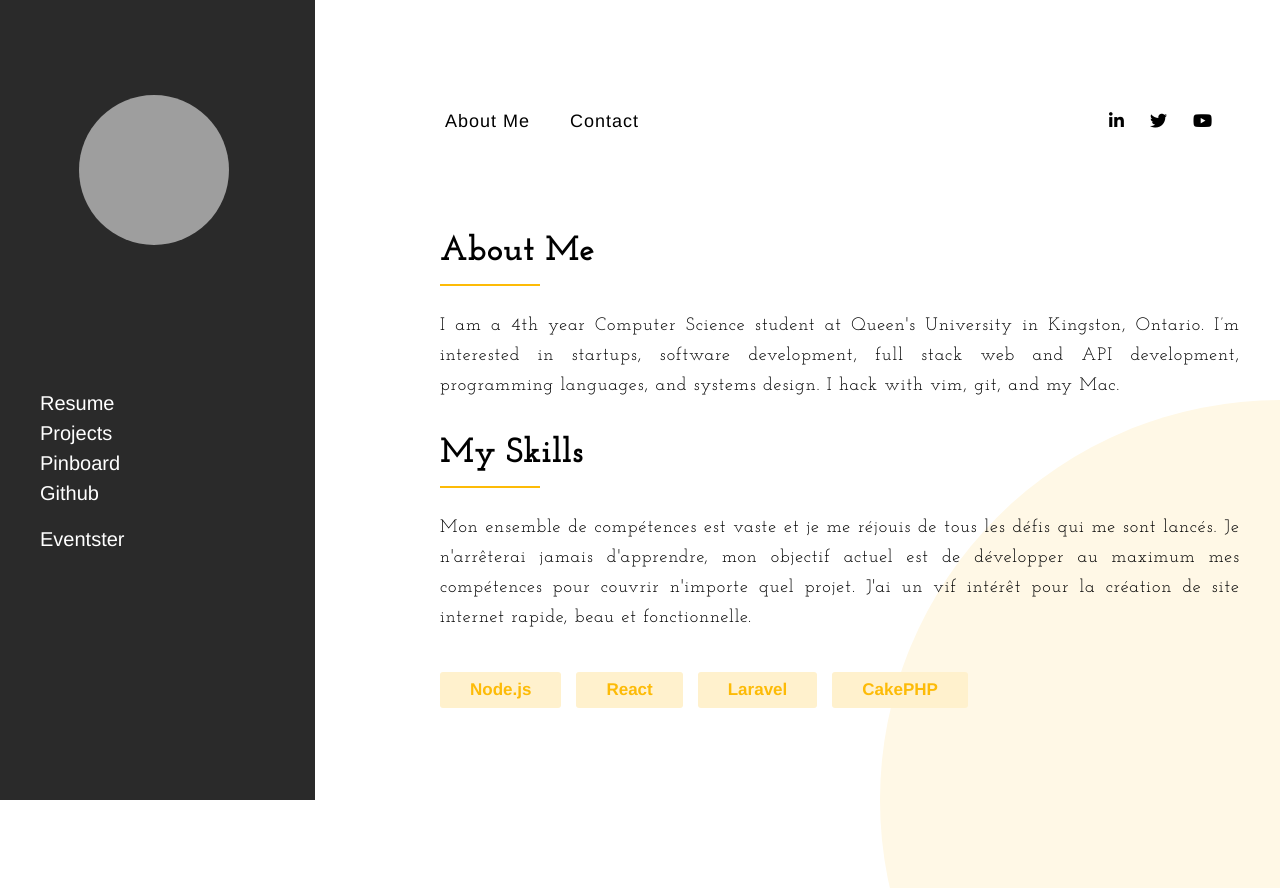
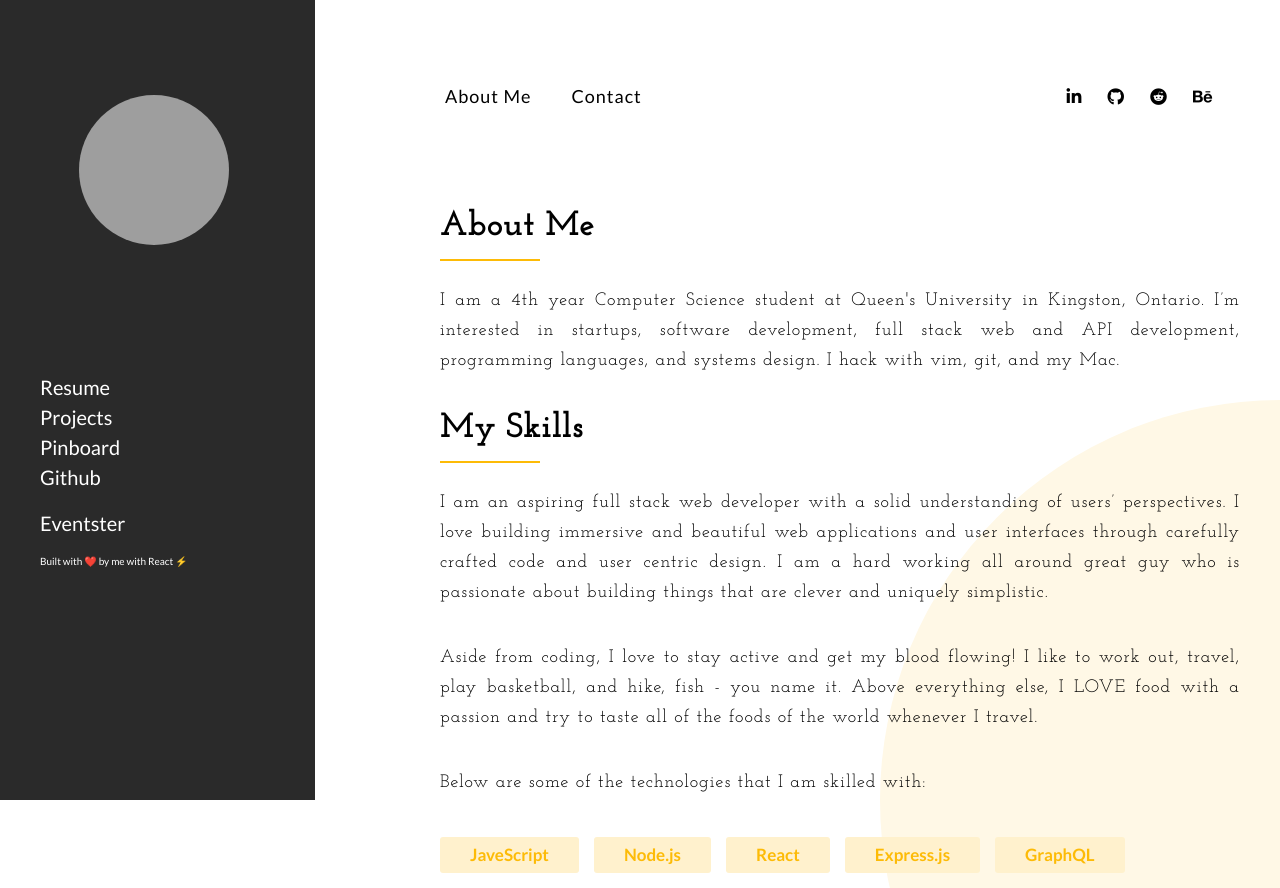
Before and after one commit to AviIhej/aviihej.com, a React app: page /about in a window 1280 px wide. Before the commit the page ends 800 px from the top, so only its background shows below. Built offline with nearby package versions, Linux system fonts and the light colour scheme; no server answers; grey boxes are pictures that could not be loaded.

Commit message:
final ui fixes and filling out more of my about me

```diff
--- a/package.json
+++ b/package.json
@@ -1,10 +1,10 @@
 {
-  "name": "brandonsueur",
+  "name": "aviihej",
   "version": "0.1.0",
   "private": true,
   "repository": {
     "type": "git",
-    "url": "https://github.com/brandonsueur/brandonsueur.fr.git"
+    "url": "https://github.com/AviIhej/aviihej.com"
   },
   "dependencies": {
     "autoprefixer": "7.1.6",
--- a/public/index.html
+++ b/public/index.html
@@ -39,6 +39,7 @@
    <link rel="index" href="https://www.aviihej.com">
    <link rel="me" href="https://www.aviihej.com" type="text/html">
    <link rel="me" href="mailto:aviihej@gmail.com">
+   <link href="https://fonts.googleapis.com/css?family=Lato:300,400,700,900" rel="stylesheet">
 
     <title>Avi Ihej — Software Developer</title>
   </head>
--- a/src/components/About/About.js
+++ b/src/components/About/About.js
@@ -21,7 +21,22 @@ class About extends React.Component {
           <h2>My Skills</h2>
 
           <div className="content">
-            <p>Mon ensemble de compétences est vaste et je me réjouis de tous les défis qui me sont lancés. Je n'arrêterai jamais d'apprendre, mon objectif actuel est de développer au maximum mes compétences pour couvrir n'importe quel projet. J'ai un vif intérêt pour la création de site internet rapide, beau et fonctionnelle.</p>
+            <p>
+            I am an aspiring full stack web developer with a solid
+            understanding of users’ perspectives. I love building
+             immersive and beautiful web applications and user
+             interfaces through carefully crafted code and user
+              centric design. I am a hard working all around great guy who is passionate about
+               building things that are clever and uniquely simplistic.
+
+            </p>
+            <p>
+              Aside from coding, I love to stay active and get my blood flowing! I like to
+              work out, travel, play basketball, and hike, fish - you name it. Above everything else, I LOVE food with a passion and
+              try to taste all of the foods of the world whenever I travel.
+            </p>
+            <p>Below are some of the
+              technologies that I am skilled with:</p>
 
             <Tags />
           </div>
--- a/src/components/Background/Background.js
+++ b/src/components/Background/Background.js
@@ -6,28 +6,11 @@ import "./Background.css";
 
 class Background extends React.Component {
 
-  constructor(props){
-    super(props)
-    this.state = {
-      img: [],
-      isLoading: false
-    }
-  }
-
-  // componentDidMount(){
-  //   fetch('https://source.unsplash.com/user/erondu')
-  //   .then(response => response.json())
-  //   .then(response => this.setState({
-  //     data: response,
-  //   }))
-  // }
-
   render() {
     // const { isLoading, data } = this.state
     return(
       <figure className="background-image">
-        <img className="me" src={"https://source.unsplash.com/user/erondu/150x150"} alt="me" />
-        {/* <p>{data}</p> */}
+        <a href="https://www.google.com"><img className="me" src={"https://source.unsplash.com/user/erondu/150x150"} alt="me" /></a>
         <UnorderedList />
       </figure>
     )
--- a/src/components/Banner/Banner.css
+++ b/src/components/Banner/Banner.css
@@ -1,6 +1,6 @@
 header{
   margin-left: 40px;
-  margin-top: 0em;
+  /* margin-top: 0em; */
 }
 
 .links{
@@ -29,7 +29,7 @@ header h1{
 header h1 span{
   color: #D3D3D3;
 
-  font-family: "Lato";
+  font-family: 'Lato', sans-serif;
   font-weight: 700;
   font-size: 45px;
 }
--- a/src/components/BannerCard/BannerCard.css
+++ b/src/components/BannerCard/BannerCard.css
@@ -11,8 +11,17 @@
   /* margin-right: 10px; */
   border-radius: 7px;
   box-shadow: 0 16px 24px 2px rgba(0, 0, 0, .14), 0 6px 30px 5px rgba(0, 0, 0, .12), 0 8px 10px -5px rgba(0, 0, 0, .2);
+  font-family: 'Lato', sans-serif;
+  font-weight: 300;
 }
 
 .card:hover {
   transform: scale(1); /* (150% zoom - Note: if the zoom is too large, it will go outside of the viewport) */
 }
+
+@media(max-width: 400px){
+  .card{
+    height: auto;
+    width: 300px;
+  }
+}
--- a/src/components/BannerCard/BannerCard.js
+++ b/src/components/BannerCard/BannerCard.js
@@ -7,8 +7,8 @@ class BannerCard extends Component {
         return(
          <div className="card">
            <div>
-            <a href={this.props.url} target="_blank"><h2 key={this.props.key}>{this.props.title}</h2></a>
-            <p key={this.props.id}> Author: {this.props.author} - <em key={this.props.id}>{this.props.date}</em></p>
+            <a style={{color: 'black'}} href={this.props.url} target="_blank"><h2 key={this.props.key}>{this.props.title}</h2></a>
+            <p style={{color: "#7f8c8d"}} key={this.props.id}> Author: {this.props.author} - <em key={this.props.id}>{this.props.date}</em></p>
             <p>{this.props.selftext}</p>
            </div>
          </div>
--- a/src/components/Contact/Contact.js
+++ b/src/components/Contact/Contact.js
@@ -17,7 +17,7 @@ class Contact extends React.Component {
             </p>
 
             <div className="mail">
-              <a href="mailto:brandon.sueur@outlook.fr">aviihej@gmail.com</a>
+              <a href="mailto:aviihej@gmail.com">aviihej@gmail.com</a>
             </div>
 
             <h2>Services</h2>
--- a/src/components/Menu/Menu.css
+++ b/src/components/Menu/Menu.css
@@ -1,4 +1,6 @@
-nav.menu{ margin: 25px }
+nav.menu{ margin: 25px ;
+margin-top: 0px;
+  }
 
 nav.menu ul{
   display: inline-block;
--- a/src/components/Socials/Socials.js
+++ b/src/components/Socials/Socials.js
@@ -6,15 +6,19 @@ const socials = [
   {
     name: "linkedin",
     icon: "fab fa-linkedin-in",
-    url: "https://www.linkedin.com/in/brandonsueur/"
+    url: "https://www.linkedin.com/in/aviel-ihejirika/"
   },{
     name: "Twitter",
-    icon: "fab fa-twitter",
-    url: "https://twitter.com/_brandonsueur"
+    icon: "fab fa-github",
+    url: "https://github.com/AviIhej"
+  },{
+    name: "Reddit",
+    icon: "fab fa-reddit",
+    url: "https://www.reddit.com/user/aviihej/"
   },{
     name: "YouTube",
-    icon: "fab fa-youtube",
-    url: "https://www.youtube.com/channel/UCk3deqZbjdsTN3k3GComLCg"
+    icon: "fab fa-behance",
+    url: "https://www.behance.net/aviihejedc2"
   }
 ];
 
--- a/src/components/Tags/Tags.js
+++ b/src/components/Tags/Tags.js
@@ -3,6 +3,10 @@ import React from 'react';
 import "./Tags.css";
 
 const tags = [
+  {
+    name: "JaveScript",
+    url: "https://www.javascript.com/"
+  },
   {
     name: "Node.js",
     url: "https://nodejs.org/"
@@ -12,12 +16,12 @@ const tags = [
     url: "https://reactjs.org/"
   },
   {
-    name: "Laravel",
-    url: "https://laravel.com/"
+    name: "Express.js",
+    url: "http://expressjs.com/"
   },
   {
-    name: "CakePHP",
-    url: "https://cakephp.org/"
+    name: "GraphQL",
+    url: "https://graphql.org/"
   }
 ];
 
--- a/src/components/UnorderedList/UnorderedList.css
+++ b/src/components/UnorderedList/UnorderedList.css
@@ -7,9 +7,12 @@ ul li{
     font-family: Helvetica;
     line-height: 1.5;
     text-decoration: none;
-
+    font-family: 'Lato', sans-serif;
 }
-
+.love-note{
+    font-size: 10px;
+    color: pink
+}
 ul li:hover{
     color: white !important;
 }
--- a/src/components/UnorderedList/UnorderedList.js
+++ b/src/components/UnorderedList/UnorderedList.js
@@ -33,14 +33,15 @@ class UnorderedList extends Component{
                     <h3 style={{color: 'white'}}>{data}</h3>
                     <br />
                     <br />
-                    <br />
-                    <li style={{color:'white'}} className="smaller">Resume</li>
-                    <li style={{color:'white'}} className="smaller">Projects</li>
-                    <li style={{color:'white'}} className="smaller">Pinboard</li>
-                    <li style={{color:'white'}} className="smaller">Github</li>
+                  <a href="https://www.standardresume.co/avielihejirika" target="_blank">  <li style={{color:'white'}} className="smaller">Resume</li> </a>
+                   <a> <li style={{color:'white'}} className="smaller">Projects</li></a>
+                  <a>  <li style={{color:'white'}} className="smaller">Pinboard</li> </a>
+                 <a href={"www.google.com"}>   <li style={{color:'white'}} className="smaller">Github</li> </a>
                     <br />
 
                     <li style={{color:'white'}} className="smaller"><a style={{color:'white'}} href="https://hacks.mozilla.org/2015/03/this-api-is-so-fetching/">Eventster</a></li>
+                    <br />
+                    <li className="love-note">Built with ❤️ by me with React ⚡</li>
                 </ul>
             </div>
         )
```
Also changed, not shown: 1 other file.
